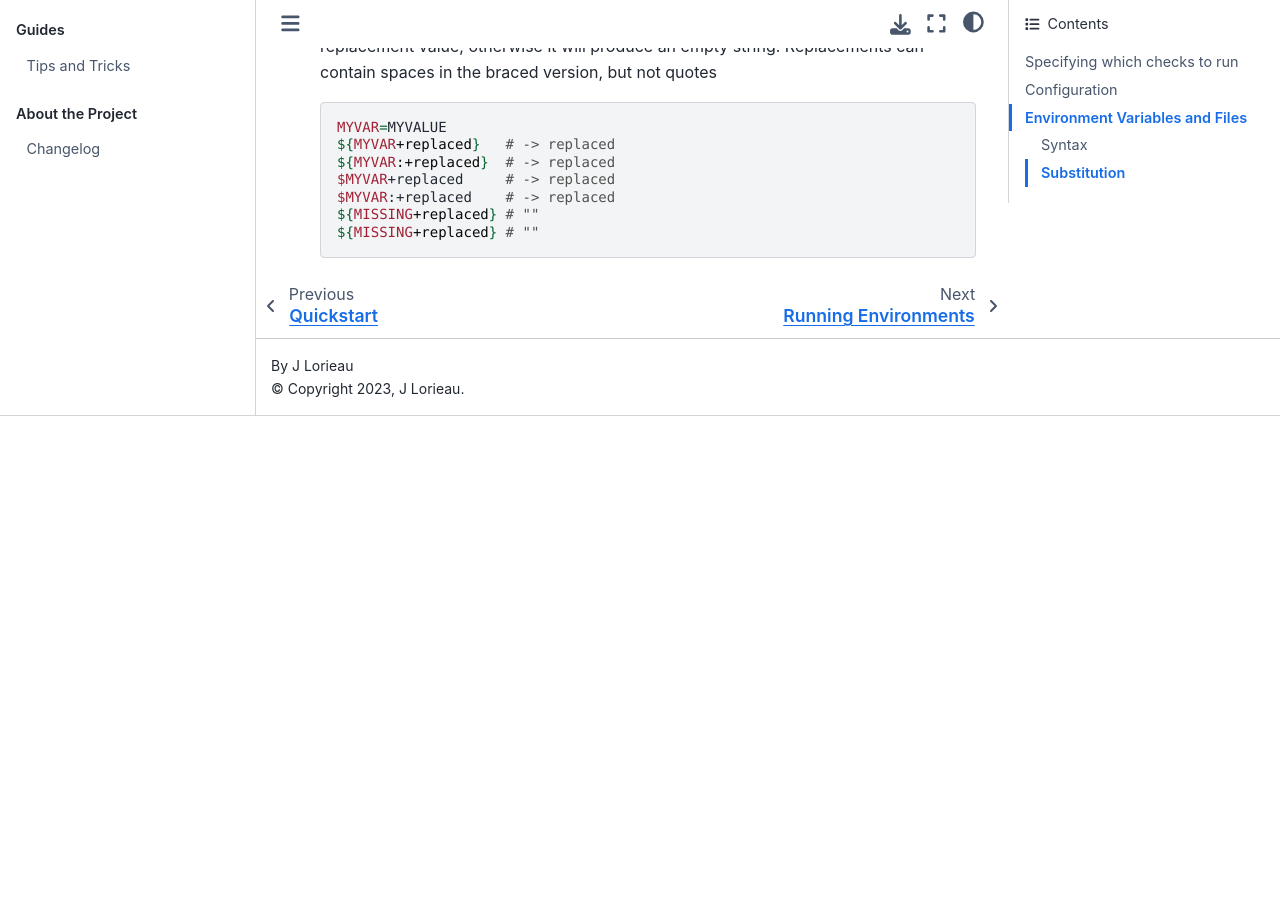
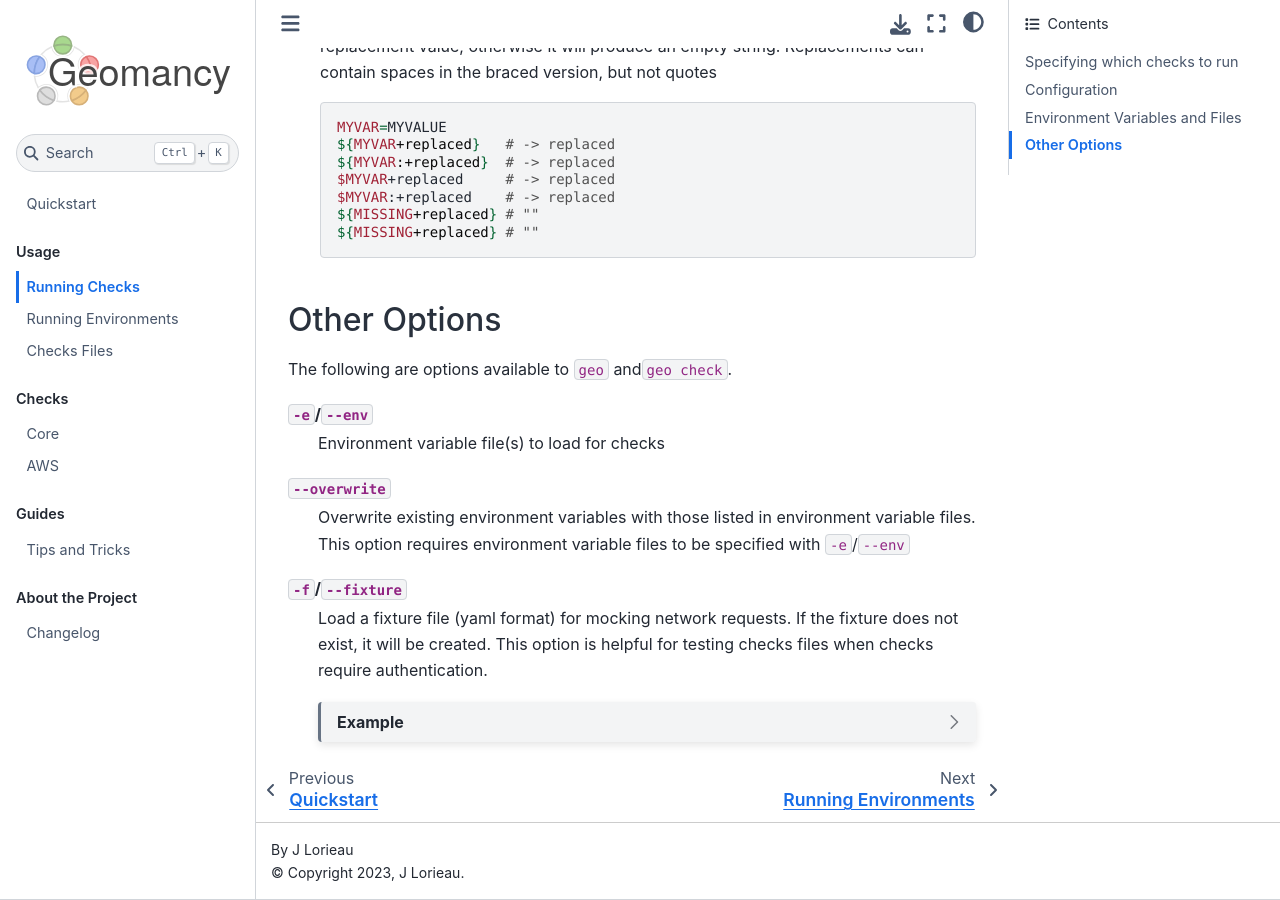
Before and after one commit to jlorieau/geomancy, a Sphinx documentation site: the page built from docs/usage/cmd_checks.md, in a window 1280 px wide and 900 px high, scrolled down 4609 px. Built offline with Sphinx 7.4.7 and the Sphinx Book theme 1.1.4, drawn with Linux system fonts in a browser that asks for light colours; before the commit the page ends 5025 px from its top, so only the background shows below that.

Commit message:
Added description of  'check' flags

````diff
--- a/docs/usage/cmd_checks.md
+++ b/docs/usage/cmd_checks.md
@@ -266,3 +266,35 @@ for substituting environment variables in values.
    ${MISSING+replaced} # ""
    ${MISSING+replaced} # ""
    ```
+
+## Other Options
+
+The following are options available to ``geo`` and``geo check``.
+
+`-e`/`--env`
+: Environment variable file(s) to load for checks
+
+`--overwrite`
+: Overwrite existing environment variables with those listed in environment
+  variable files. This option requires environment variable files to be
+  specified with `-e`/`--env`
+
+`-f`/`--fixture`
+: Load a fixture file (yaml format) for mocking network requests. If the
+  fixture does not exist, it will be created. This option is helpful for
+  testing checks files when checks require authentication.
+
+  :::{dropdown} Example
+  The following command runs the AWS checks in ``examples/aws/geomancy.yaml``,
+  which require proper authentication of the AWS client. To bypass network
+  requests, a fixture can be loaded to test this example.
+
+  ```shell
+  $ geo --fixture examples/aws/fixtures.yaml examples/aws/geomancy.yaml
+   [✔] examples/aws/geomancy.yaml...passed
+   [✔]   checks...passed
+   [✔]     CloudFormationTemplateS3...passed
+   [✔]       Check AWS S3 bucket access 'myproject-cfn-templates'......passed
+   [✔]       Check AWS S3 bucket private 'myproject-cfn-templates'......passed
+  ```
+  :::
````
